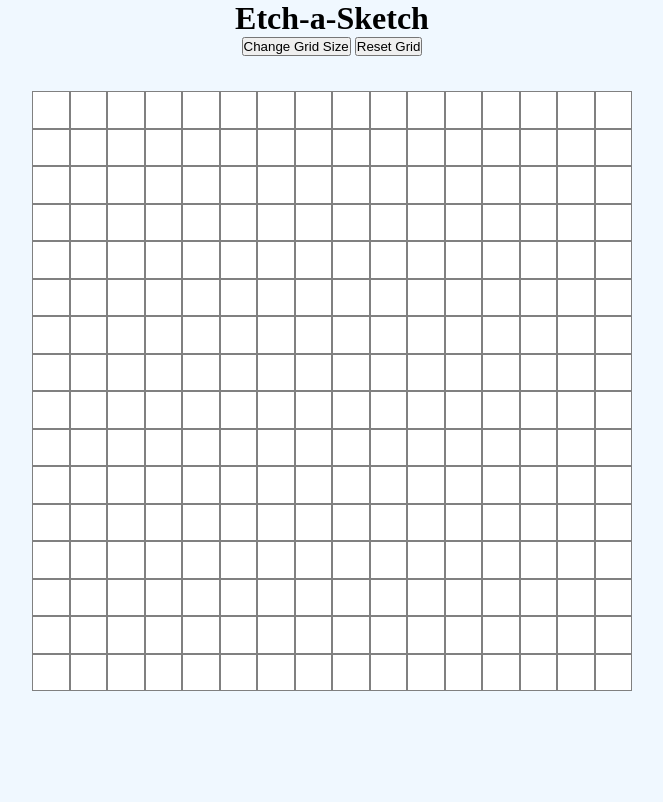
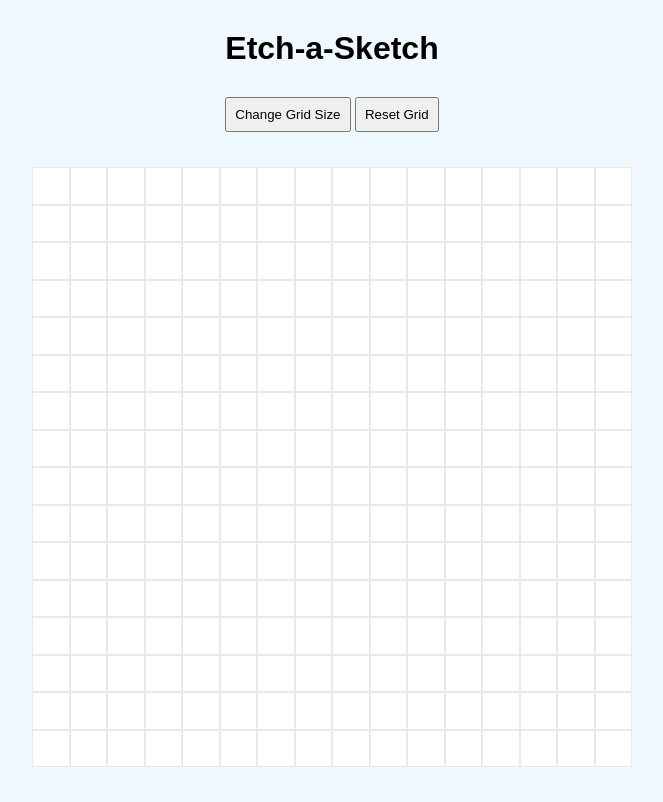
Before and after one commit to R4hul36/Etch-a-Sketch, a plain HTML site: page index.html in a window 1280 px wide. Both pictures are taken after a click on the button "Reset Grid". Shown: the whole page, without its empty margins (308-971 px from the left). Drawn offline with Linux system fonts and the light colour scheme.

Commit message:
fixed reset button not working due to wrong class naming

```diff
--- a/index.js
+++ b/index.js
@@ -9,36 +9,34 @@ const createGrid = function (gridSize = 16) {
   tileContainer.replaceChildren()
   for (let i = 0; i < gridSize; i++) {
     const tile = document.createElement('div')
-    tile.classList.add('.tile')
+    tile.classList.add('tile')
     tile.setAttribute('style', `width: ${tilewidth}px; height:${tilewidth}px;`)
 
     tileContainer.appendChild(tile)
 
-
-    changeTileColor(tile);
-
+    changeTileColor(tile)
   }
 }
 
 // change the color of tile on hover
 
 const changeTileColor = function (tile) {
-    let opacityValue = 30;
+  let opacityValue = 30
   let rgb = randomRGB()
 
   tile.addEventListener('mouseover', (e) => {
     tile.style.backgroundColor = `rgba(${rgb}, ${opacityValue}%)`
-        if(opacityValue < 100){
-            opacityValue+=7
+    if (opacityValue < 100) {
+      opacityValue += 8
     }
   })
 }
 
 const randomRGB = function () {
-    const r  = Math.floor(Math.random() * 256);
+  const r = Math.floor(Math.random() * 256)
   const g = Math.floor(Math.random() * 256)
   const b = Math.floor(Math.random() * 256)
-    return  `${r}, ${g}, ${b}`
+  return `${r}, ${g}, ${b}`
 }
 
 // change grid size
@@ -53,21 +51,14 @@ changeButton.addEventListener('click', (e) => {
   createGrid(size)
 })
 
+// reset grid
+const resetBtn = document.querySelector('#reset')
 
-const resetBtn = document.querySelector("#reset");
-
-resetBtn.addEventListener("click", (e) => {
-  console.log("hello");
-  const grid = document.querySelector(".container")
-  const tiles = parent.children;
-
-  for(let i =0; i<tiles.length; i++) {
-    tiles[i].style.backgroundColor = "white";
-  }
-
-
+resetBtn.addEventListener('click', (e) => {
+  const tiles = document.querySelectorAll('.tile')
+  tiles.forEach((tile) => {
+    tile.style.backgroundColor = 'white'
+  })
 })
 
-
-
 createGrid()
--- a/styles.css
+++ b/styles.css
@@ -7,6 +7,11 @@
 body {
   background-color: aliceblue;
   text-align: center;
+  font-family: sans-serif;
+}
+
+h1 {
+  margin-top: 30px;
 }
 
 .container {
@@ -18,6 +23,11 @@ body {
 
 .container div {
   background-color: white;
-  border: 0.2px solid grey;
+  border: 1px solid rgba(148, 142, 142, 0.2);
   border-collapse: collapse;
 }
+
+button {
+  margin-top: 30px;
+  padding: 8px;
+}
```
Lines whose indentation alone changed are shown as unchanged.
